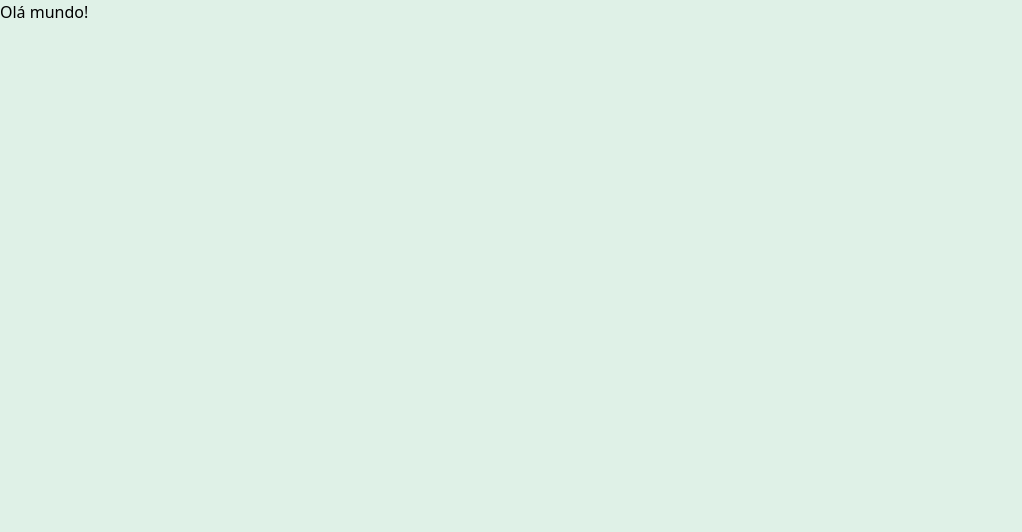
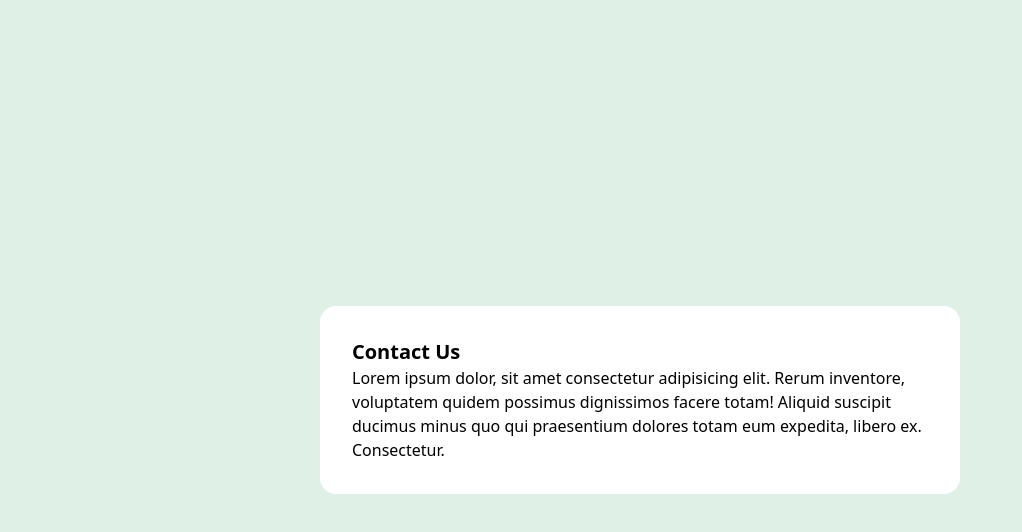
Before and after one commit to lucarl07/contact-form, a React (Vite) app: page / in a window 1280 px wide. Shown: the top 532 px of the page, without its empty margins (0-1022 px from the left). Built offline with nearby package versions, Linux system fonts and the light colour scheme.

Commit message:
✨ feat: New Container component

```diff
--- a/src/App.tsx
+++ b/src/App.tsx
@@ -1,7 +1,10 @@
-import React from 'react'
+import Container from 'components/Container/Container';
 
 export default function App() {
   return (
-    <h1>Olá mundo!</h1>
+    <Container>
+      <h1 className="text-xl font-bold">Contact Us</h1>
+      <p>Lorem ipsum dolor, sit amet consectetur adipisicing elit. Rerum inventore, voluptatem quidem possimus dignissimos facere totam! Aliquid suscipit ducimus minus quo qui praesentium dolores totam eum expedita, libero ex. Consectetur.</p>
+    </Container>
   );
 }
--- /dev/null
+++ b/src/components/Container/Container.tsx
@@ -0,0 +1,18 @@
+import { ReactNode } from 'react'
+
+interface ContainerProps {
+  children: ReactNode
+}
+
+function Container({ children }: ContainerProps) {
+  return (
+    <section
+      className="absolute top-1/2 left-1/2 flex flex-col p-8 rounded-2xl max-w-4xl bg-white"
+      style={{ transform: 'translate(-50%, -50%)' }}
+    >
+      {children}
+    </section>
+  )
+}
+
+export default Container;
```
